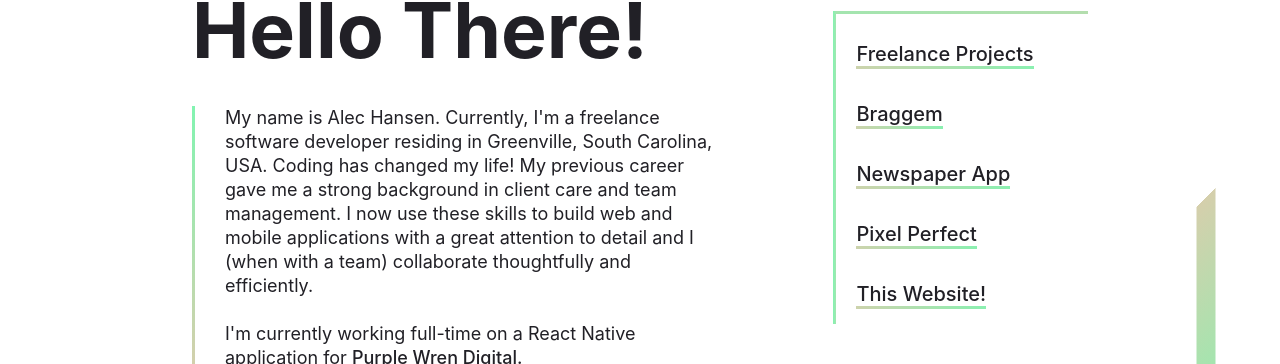
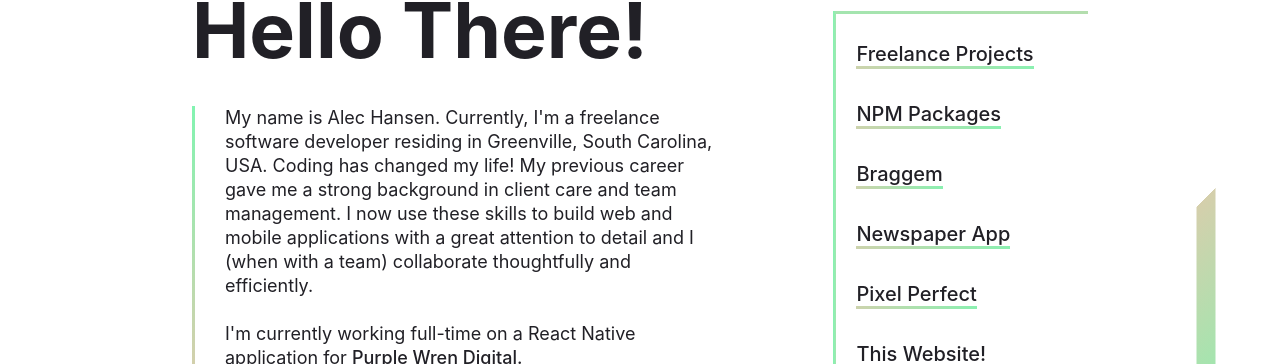
Before and after one commit to alecdhansen/portfolio-site, a React (Vite) app: page / in a window 1280 px wide. Shown: the part 313-677 px from the top of the page. Built offline with nearby package versions, Linux system fonts and the light colour scheme.

Commit message:
add rn npm pkg

```diff
--- a/src/components/FocusedContent/index.tsx
+++ b/src/components/FocusedContent/index.tsx
@@ -2,6 +2,7 @@ import { Props } from "../../utils/types";
 import AboutMe from "../AboutMe";
 import Braggem from "../Portfolio/Braggem";
 import FreelanceProjects from "../Portfolio/FreelanceProjects";
+import NPM from "../Portfolio/NPM";
 import NewspaperApp from "../Portfolio/NewspaperApp";
 import PixelPerfect from "../Portfolio/PixelPerfect";
 import { ContentContainer } from "./style";
@@ -15,12 +16,15 @@ const FocusedContent: React.FC<Props> = ({ focus, c1, c2 }) => {
     content = <FreelanceProjects c1={c1} c2={c2} />;
   }
   if (focus === 3) {
+    content = <NPM c1={c1} c2={c2} />;
+  }
+  if (focus === 4) {
     content = <Braggem c1={c1} c2={c2} />;
   }
-  if (focus === 4) {
+  if (focus === 5) {
     content = <NewspaperApp c1={c1} c2={c2} />;
   }
-  if (focus === 5) {
+  if (focus === 6) {
     content = <PixelPerfect c1={c1} c2={c2} />;
   }
 
--- /dev/null
+++ b/src/components/Portfolio/NPM/index.tsx
@@ -0,0 +1,91 @@
+import { motion } from "framer-motion";
+import { Props } from "../../../utils/types";
+import {
+  BlurbContainer,
+  Container,
+  ContentContainer,
+  Link,
+  LinksContainer,
+  SubContainer,
+  SubItem,
+  TechnologiesContainer,
+  TechnologyIcon,
+  TitleHeader,
+  Underline,
+} from "../style";
+import { NPMTech, content, mobileContent } from "../utils";
+
+const NPM = ({ c1, c2 }: Props) => {
+  const mobile = window.innerWidth < 480;
+  const contentVariant = mobile ? mobileContent : content;
+  return (
+    <motion.div
+      initial="offscreen"
+      whileInView="onscreen"
+      viewport={{ once: true, amount: 0.8 }}
+    >
+      <Container variants={contentVariant}>
+        <TitleHeader fontSize="75px" lineHeight="4rem">
+          React-Native-Confirmation
+        </TitleHeader>
+        <ContentContainer
+          borderImage={`linear-gradient(
+      to bottom,
+      ${c1},
+      ${c2}
+    ) 1 100%;`}
+        >
+          <BlurbContainer>
+            NPM package I built for use in my current RN project. This package
+            provides a confirmation modal for React Native applications. Check
+            it out and let me know what you think!
+          </BlurbContainer>
+          <TechnologiesContainer>
+            {NPMTech.map((tech, i) => (
+              <TechnologyIcon key={i}>{tech}</TechnologyIcon>
+            ))}
+          </TechnologiesContainer>
+          <LinksContainer>
+            <Underline>
+              <Link
+                href="https://www.npmjs.com/package/react-native-confirmation"
+                target="_blank"
+                borderImage={`linear-gradient(
+        to left,
+        ${c1},
+        ${c2}
+      ) 1 10%;`}
+                hover={`linear-gradient(
+        to left,
+        ${c2},
+        ${c1}
+      ) 1 10%;`}
+              >
+                NPM Package
+              </Link>
+            </Underline>
+            <Underline>
+              <Link
+                href="https://github.com/alecdhansen/react-native-confirmation"
+                target="_blank"
+                borderImage={`linear-gradient(
+        to left,
+        ${c1},
+        ${c2}
+      ) 1 10%;`}
+                hover={`linear-gradient(
+        to left,
+        ${c2},
+        ${c1}
+      ) 1 10%;`}
+              >
+                Github Repo
+              </Link>
+            </Underline>
+          </LinksContainer>
+        </ContentContainer>
+      </Container>
+    </motion.div>
+  );
+};
+export default NPM;
--- a/src/components/Portfolio/utils.ts
+++ b/src/components/Portfolio/utils.ts
@@ -31,6 +31,8 @@ export const ULTech = ["React", "TypeScript", "ViteJS"];
 
 export const HPSTech = ["React", "TypeScript", "ViteJS", "EmailJS"];
 
+export const NPMTech = ["React Native", "TypeScript", "Expo", "NPM"];
+
 export const content: Variants = {
   offscreen: {
     x: 100,
--- a/src/components/ProjectSideBar/index.tsx
+++ b/src/components/ProjectSideBar/index.tsx
@@ -87,12 +87,12 @@ const ProjectSideBar: React.FC<Props> = ({ focus, setFocus, c1, c2 }) => {
         ${c1}
       ) 1 10%;`}
             >
-              Braggem
+              NPM Packages
             </Link>
           </Underline>
           <Underline
-            transform={focus === 4 ? "scale(1.4)" : ""}
-            pLeft={focus === 4 ? "27px" : ""}
+            transform={focus === 4 ? "scale(1.3)" : ""}
+            pLeft={focus === 4 ? "37px" : ""}
             mLeft={focus === 4 ? "7px" : ""}
             hPleft={focus === 4 ? "-10px" : "10px"}
           >
@@ -110,17 +110,40 @@ const ProjectSideBar: React.FC<Props> = ({ focus, setFocus, c1, c2 }) => {
         ${c1}
       ) 1 10%;`}
             >
-              Newspaper App
+              Braggem
             </Link>
           </Underline>
           <Underline
-            transform={focus === 5 ? "scale(1.3)" : ""}
+            transform={focus === 5 ? "scale(1.4)" : ""}
             pLeft={focus === 5 ? "27px" : ""}
             mLeft={focus === 5 ? "7px" : ""}
             hPleft={focus === 5 ? "-10px" : "10px"}
           >
             <Link
-              onClick={() => handleFocus(5)}
+              onClick={() => handleFocus(56)}
+              cursor="pointer"
+              borderImage={`linear-gradient(
+        to left,
+        ${c1},
+        ${c2}
+      ) 1 10%;`}
+              hover={`linear-gradient(
+        to left,
+        ${c2},
+        ${c1}
+      ) 1 10%;`}
+            >
+              Newspaper App
+            </Link>
+          </Underline>
+          <Underline
+            transform={focus === 6 ? "scale(1.3)" : ""}
+            pLeft={focus === 6 ? "27px" : ""}
+            mLeft={focus === 6 ? "7px" : ""}
+            hPleft={focus === 6 ? "-10px" : "10px"}
+          >
+            <Link
+              onClick={() => handleFocus(6)}
               cursor="pointer"
               borderImage={`linear-gradient(
         to left,
```
